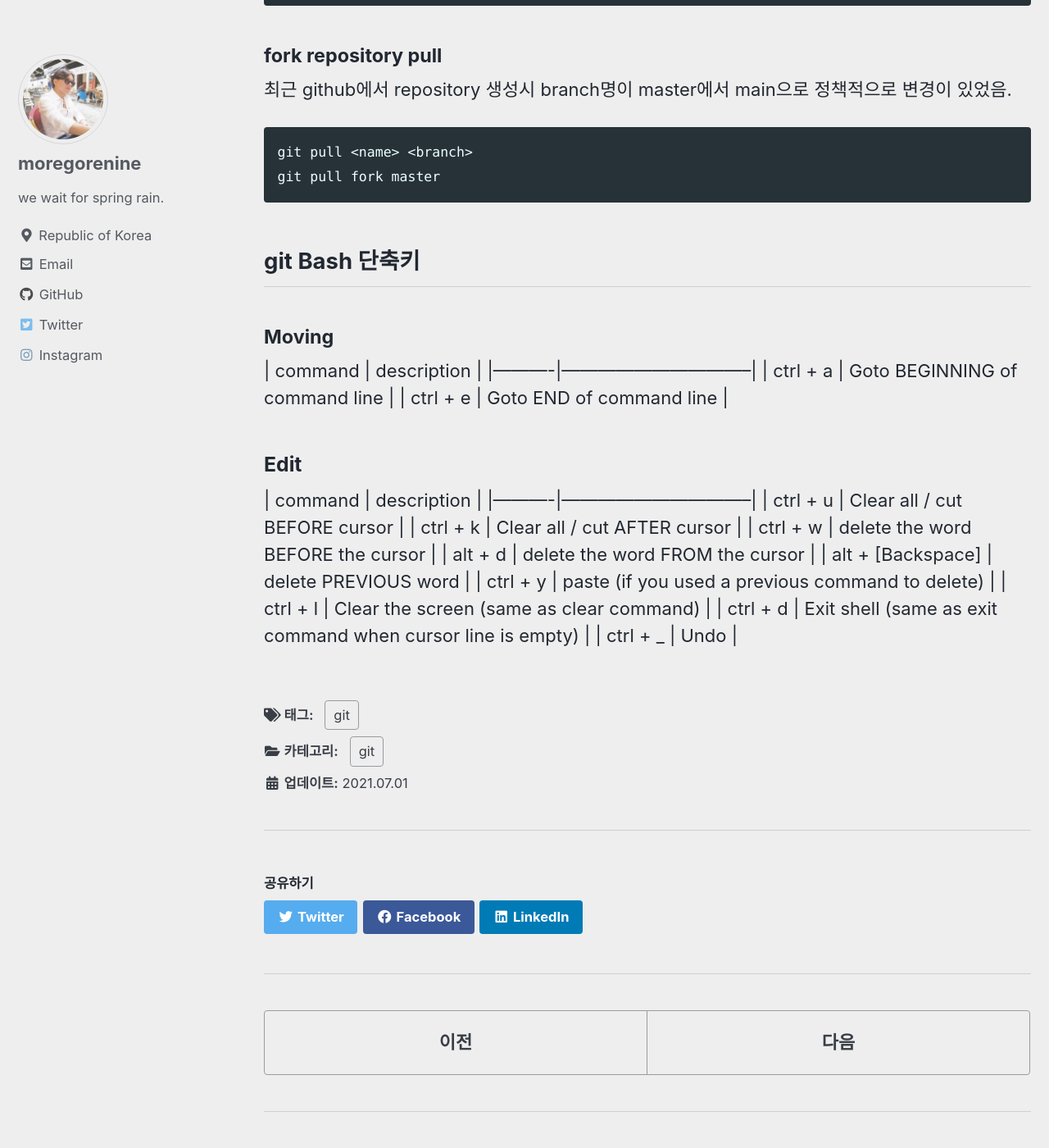
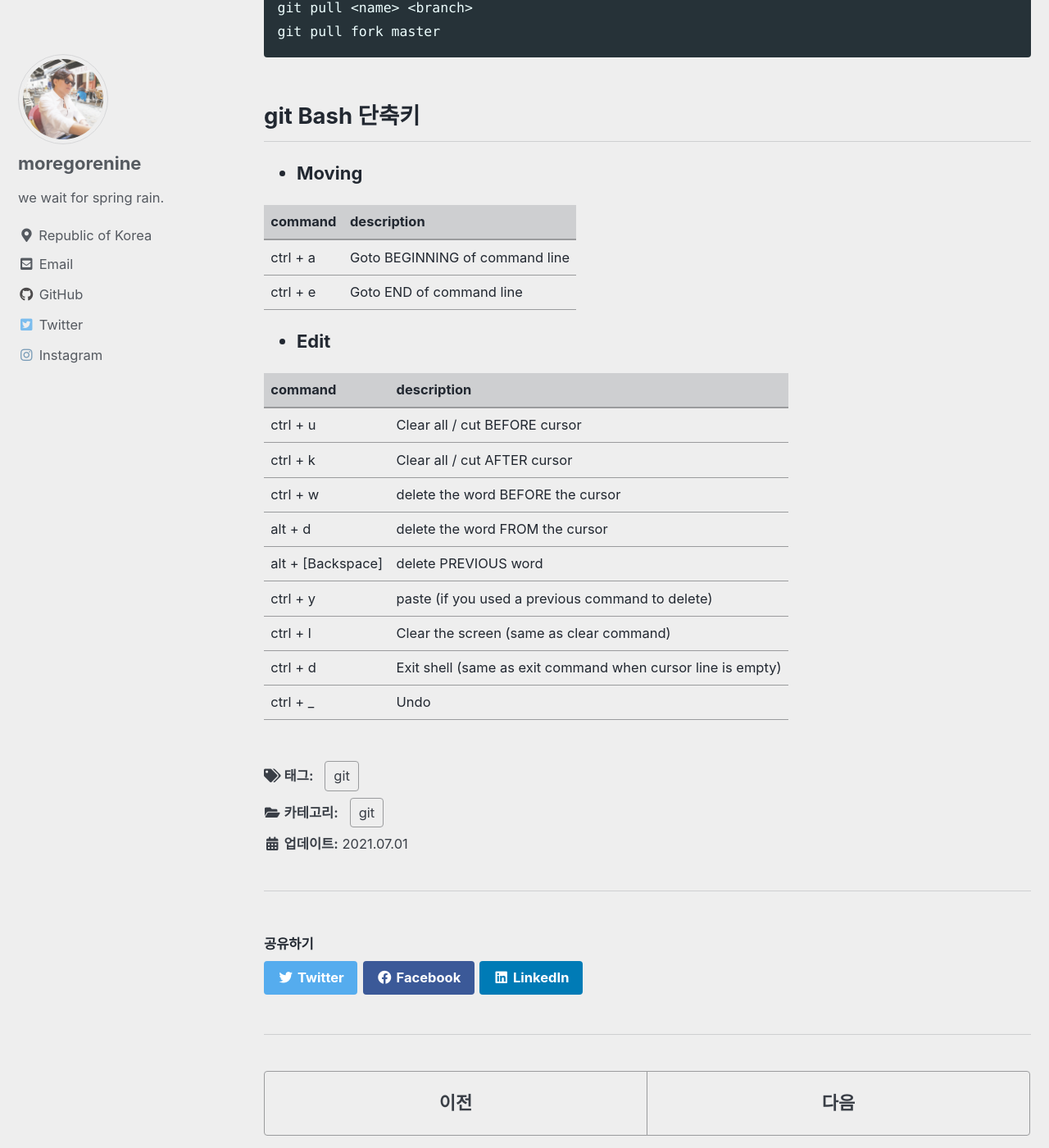
Before and after one commit to moregorenine/moregorenine.github.io, a Jekyll site: the page built from _posts/git/2021-7-1-git.md, in a window 1280 px wide and 1400 px high, scrolled down 1443 px. Shown: the whole window at 82% size. Built offline with Jekyll 4.4.1, drawn with Linux system fonts in a browser that asks for light colours; cached includes are drawn as plain includes; comment, search, counter and statistics services are not loaded; some of the changed text lies outside the part shown.

````diff
--- a/_posts/git/2021-7-1-git.md
+++ b/_posts/git/2021-7-1-git.md
@@ -29,29 +29,34 @@ git config --global alias.ll "log --oneline --graph  --all -30 --pretty=format:'
 ```
 
 ## github fork 최신버전 관리
-#### fork repository 등록
+- **fork repository 등록**
 github에서 repository fork 사용시 fork쪽 remote branch 최신화 관리를 위해 등록.
+
 ```shell
 git remote add <name> <url>
 git remote add fork https://github.com/******/******.git
 
 git fetch upstream
 ```
-#### fork repository pull
+
+- **fork repository pull**
 최근 github에서 repository 생성시 branch명이 master에서 main으로 정책적으로 변경이 있었음.
+
 ```shell
 git pull <name> <branch>
 git pull fork master
 ```
 
 ## git Bash 단축키
-#### Moving
+- **Moving**
+
 | command  | description                    |
 |----------|--------------------------------|
-| ctrl + a | Goto BEGINNING of command line |
-| ctrl + e | Goto END of command line       |
+| ctrl + a          | Goto BEGINNING of command line |
+| ctrl + e          | Goto END of command line       |
 
-### Edit
+- **Edit**
+
 | command  | description                    |
 |----------|--------------------------------|
 | ctrl + u          | Clear all / cut BEFORE cursor |
````
